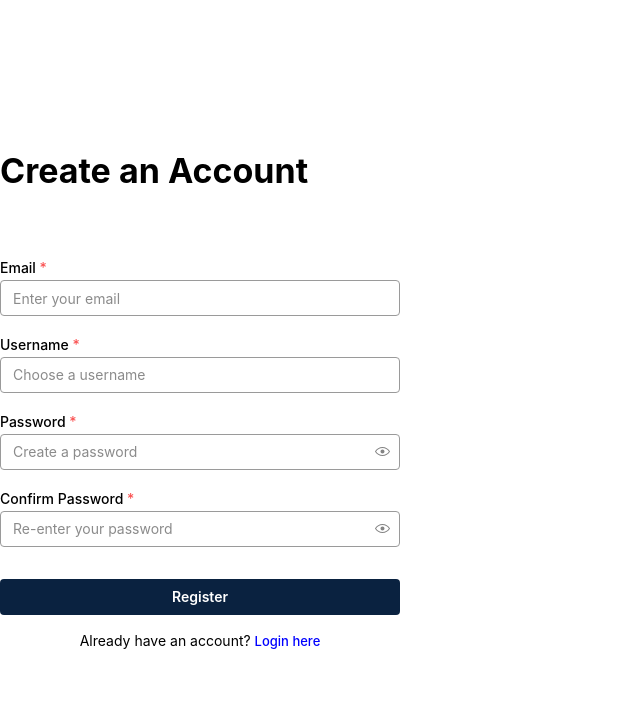
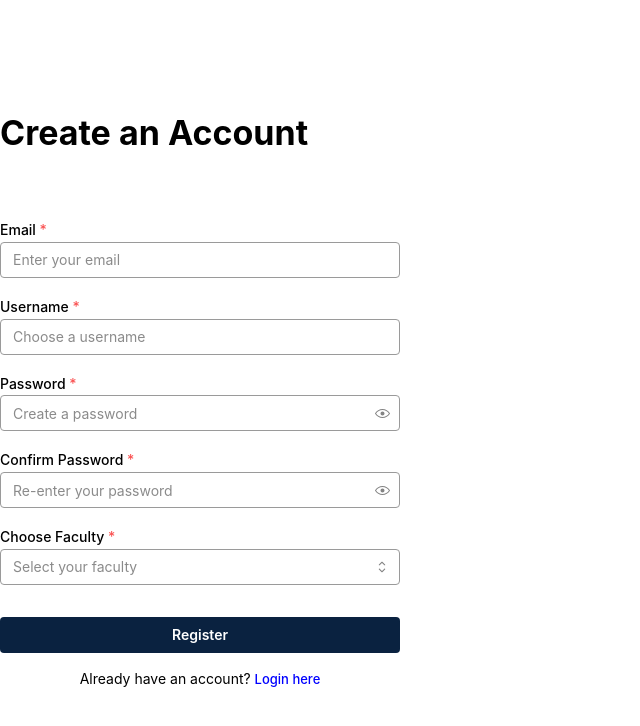
Before and after one commit to KMD-EWSD-2025-GP4/university-magazine-frontend, a React (Vite) app: page /register in a window 1280 px wide. Shown: the top 726 px of the page, without its empty margins (0-640 px from the left). Built offline with nearby package versions, Linux system fonts and the light colour scheme; no server answers.

Commit message:
add faculty field in register page

```diff
--- a/src/configs/schemas.ts
+++ b/src/configs/schemas.ts
@@ -13,6 +13,7 @@ export const registerSchema = z.object({
   username: z.string().min(3, { message: "Username must be at least 3 characters" }),
   password: z.string().min(6, { message: "Password must be at least 6 characters" }),
   confirmPassword: z.string(),
+  faculty: z.string().min(1, { message: "Faculty is required" }),
 }).refine((data) => data.password === data.confirmPassword, {
   message: "Passwords do not match",
   path: ["confirmPassword"],
--- a/src/routes/auth/RegisterRoute.tsx
+++ b/src/routes/auth/RegisterRoute.tsx
@@ -7,6 +7,7 @@ import {
   Text,
   TextInput,
   Title,
+  Select,
 } from "@mantine/core";
 import { Link } from "react-router-dom";
 import classes from "./LoginRoute.module.css";
@@ -23,6 +24,7 @@ export function RegisterRoute() {
       username: "",
       password: "",
       confirmPassword: "",
+      faculty: "",
     },
     validate: zodResolver(registerSchema),
   });
@@ -83,8 +85,26 @@ export function RegisterRoute() {
               className={classes.inputField}
             />
 
-
-            <Button fullWidth mt="xl" type="submit" loading={isPending} className={classes.submitButton}>
+            <Select
+              label="Choose Faculty"
+              placeholder="Select your faculty"
+              data={[
+                { value: "computing", label: "Computing" },
+                { value: "business", label: "Business" },
+                { value: "engineering", label: "Engineering" },
+                { value: "design", label: "Design" },
+              ]}
+              required
+              {...form.getInputProps("faculty")}
+              className={classes.inputField}
+            />
+            <Button
+              fullWidth
+              mt="xl"
+              type="submit"
+              loading={isPending}
+              className={classes.submitButton}
+            >
               Register
             </Button>
 
```
